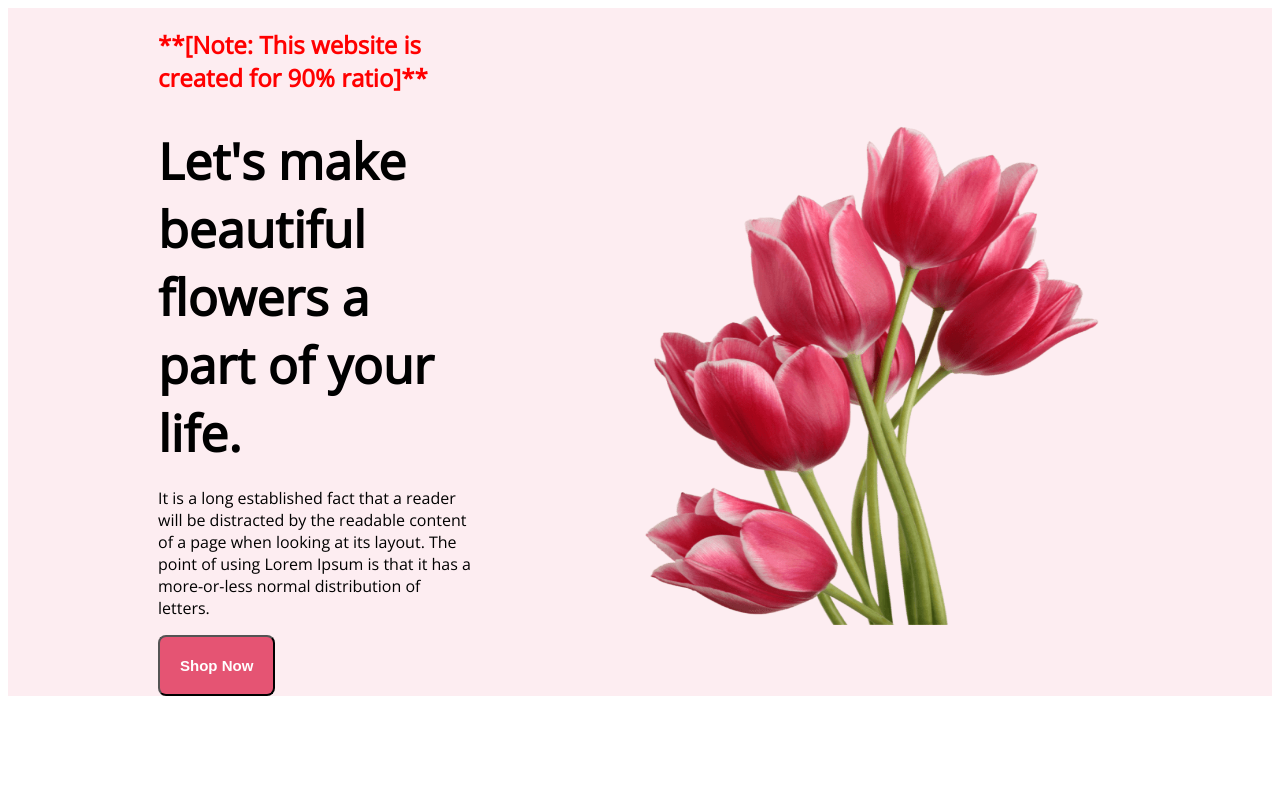
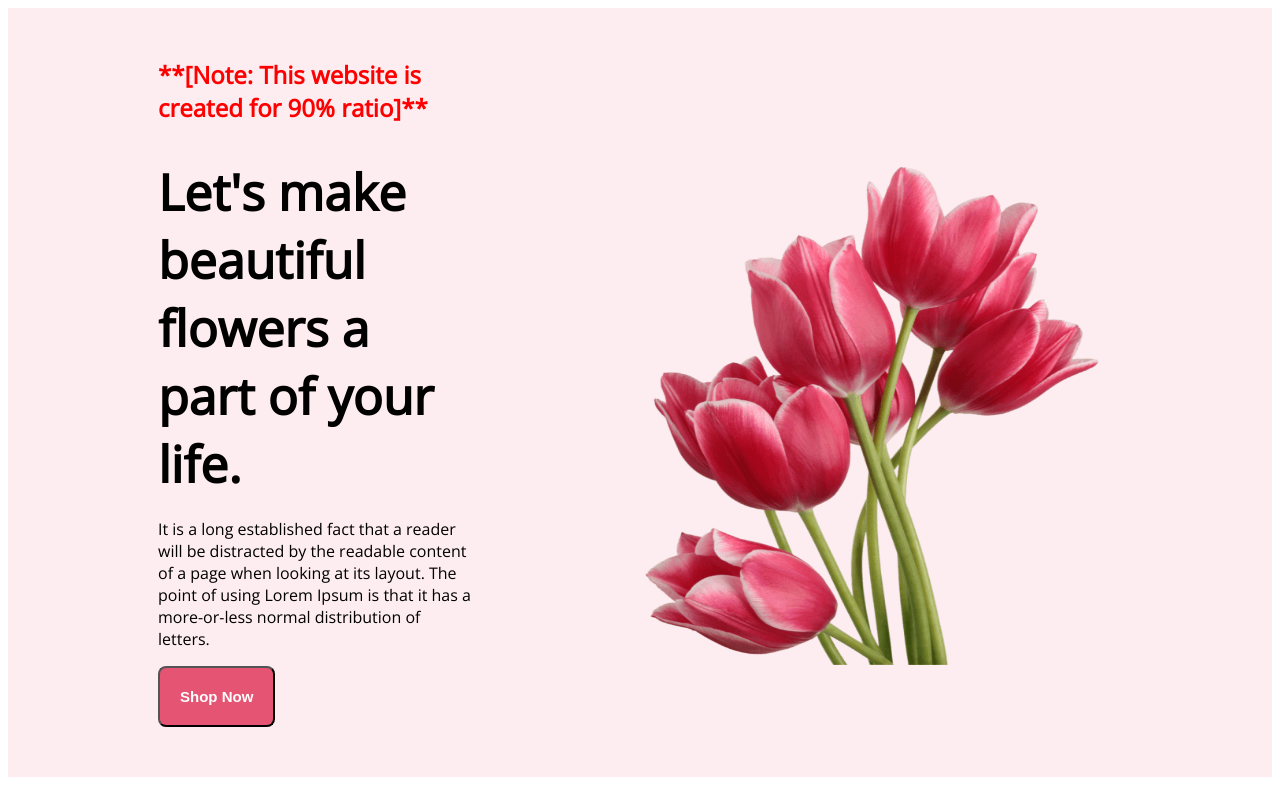
Before and after one commit to Khairulhasan111/flower-assignment, a plain HTML site: page index.html in a window 1280 px wide. Shown: the top 793 px of the page. Drawn offline with nearby package versions, Linux system fonts and the light colour scheme.

Commit message:
final added

```diff
--- a/index.html
+++ b/index.html
@@ -21,7 +21,7 @@
 
 
         <div class="banner-content">
-            <h2 style="color: red;">**[Note: This website is created for 90% ratio]**</h2>
+            <h2 style="color: red; margin-top: 50px;">**[Note: This website is created for 90% ratio]**</h2>
             <h1>Let's make beautiful flowers a part of your life.</h1>
             <p>It is a long established fact that a reader will be distracted by the readable content of a page when
                 looking at its layout. The point of using Lorem Ipsum is that it has a more-or-less normal distribution
--- a/styles/style.css
+++ b/styles/style.css
@@ -27,6 +27,8 @@ body {
 .banner-content {
     margin-left: 150px;
     margin-right: 150px;
+    margin-bottom: 50px;
+    /* margin-top: 50px; */
 }
 
 .banner-content>h1 {
```
